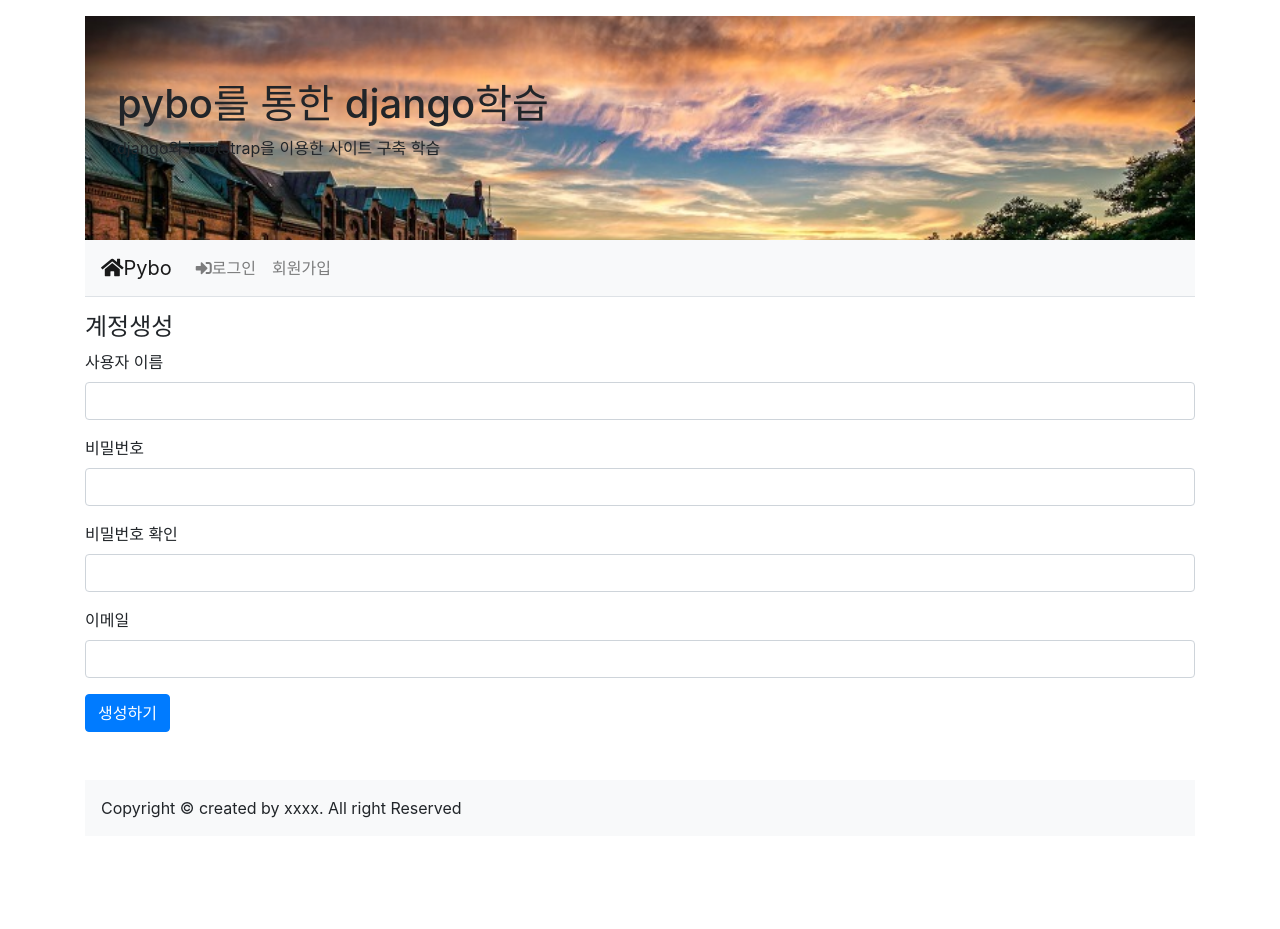
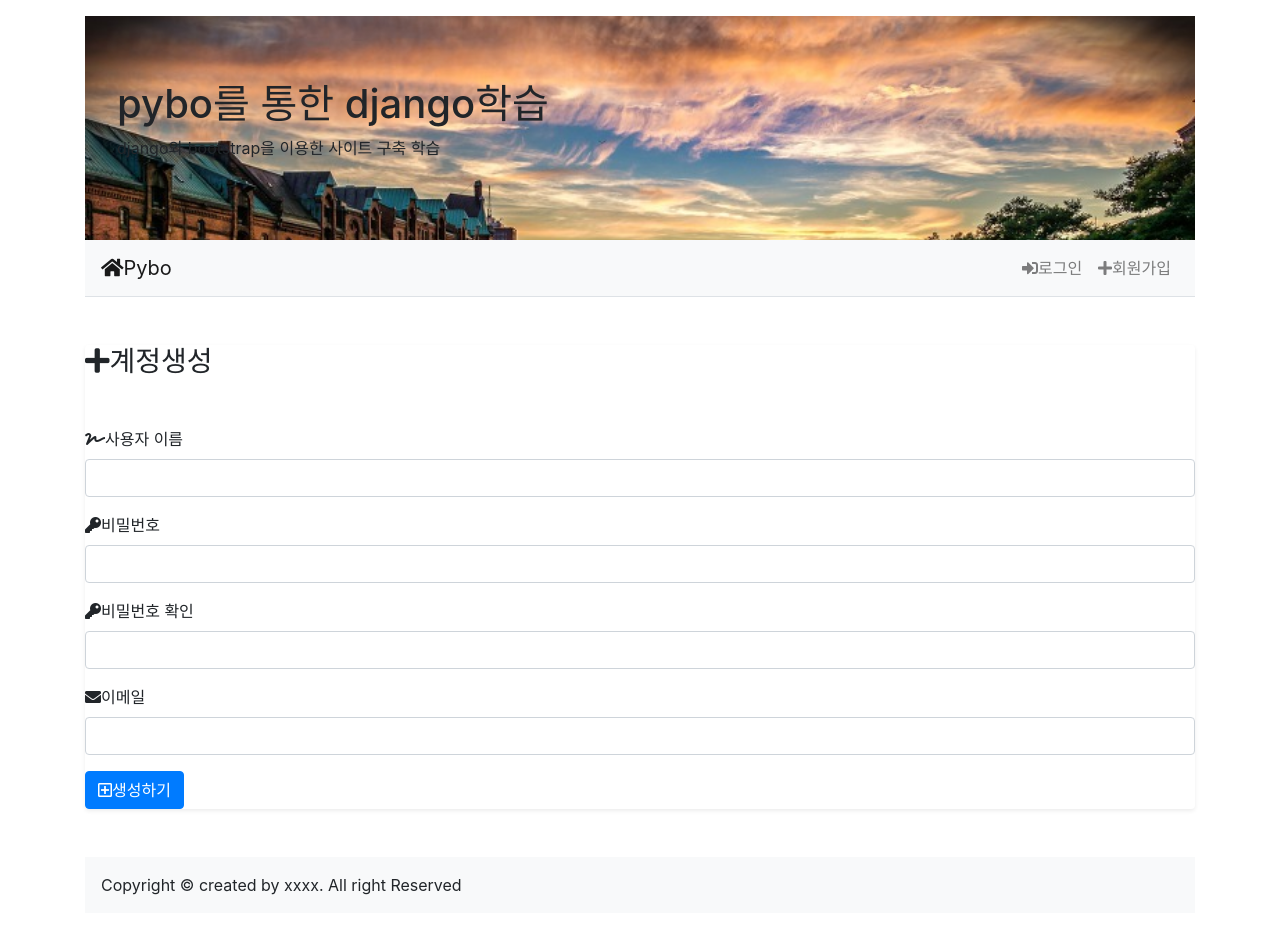
Before and after one commit to wjsehdlf77/pybo_practice, a Django app: page /common/signup/ in a window 1280 px wide. Before the commit the page ends 818 px from the top, so only its background shows below. Run offline with Django 4.2, Linux system fonts and the light colour scheme; some libraries are stand-ins or nearby versions.

Commit message:
다듬기

```diff
--- a/static/style.css
+++ b/static/style.css
@@ -7,7 +7,7 @@
 }
 
 
-.login-form {
+.login-form, .sin-up-form {
   max-width: 400px;
   margin :0 auto;
   padding: 40px 20px;
--- a/templates/common/login.html
+++ b/templates/common/login.html
@@ -8,17 +8,17 @@
     {% csrf_token %}
     {% include 'error/form_error.html' %}
     <div class = 'form-group'>
-        <label for = 'username'>사용자ID</label>
+        <label for = 'username'><i class="far fa-user"></i>사용자ID</label>
         <input type = 'text' class = 'form-control' name = 'username' placeholder="사용자의 ID를 입력하세요"
         id = 'username' value = "{{ form.username.value|default_if_none:''}}">
     </div>
     <div class = 'form-group'>
-        <label for = 'password'>비밀번호</label>
+        <label for = 'password'><i class="fas fa-key"></i>비밀번호</label>
         <input type = 'password' class = 'form-control' name = 'password' placeholder="비밀번호를 입력하세요"
         id = 'password' value = "{{ form.password.value|default_if_none:''}}">
     </div>
     <button type = 'submit' class = 'btn btn-primary'>로그인</button>
-    <a href = "{% url 'common:signup' %}" class = 'btn btn-primary'>회원가입</a>
+    <a href = "{% url 'common:signup' %}" class = 'btn btn-primary'><i class="fas fa-plus"></i>회원가입</a>
 </div>
 </form>
 
--- a/templates/common/signup.html
+++ b/templates/common/signup.html
@@ -1,30 +1,32 @@
 {% extends "base.html" %}
 
 {% block content %}
-<h4>계정생성</h4>
+<div class = 'sign-up-form my-5 boerder rounded shadow-sm'>
+    <h3 class = 'mb-5'><i class="fas fa-plus"></i>계정생성</h3>
+
 <form method="post" class="post-form">
 {% csrf_token %}
 {% include "error/form_error.html" %}
 <div class="form-group">
-<label for="username">사용자 이름</label>
+<label for="username"><i class="fas fa-signature"></i>사용자 이름</label>
 <input type="text" class="form-control" name="username"
 id="username" value="{{ form.username.value|default_if_none:'' }}">
 </div>
 <div class="form-group">
-    <label for="password1">비밀번호</label>
+    <label for="password1"><i class="fas fa-key"></i>비밀번호</label>
     <input type="password" class="form-control" name="password1"
     id="password1" value="{{ form.password1.value|default_if_none:'' }}">
     </div>
     <div class="form-group">
-    <label for="password2">비밀번호 확인</label>
+    <label for="password2"><i class="fas fa-key"></i>비밀번호 확인</label>
     <input type="password" class="form-control" name="password2"
     id="password2" value="{{ form.password2.value|default_if_none:'' }}">
     </div>
     <div class="form-group">
-    <label for="email">이메일</label>
+    <label for="email"><i class="fas fa-envelope"></i>이메일</label>
     <input type="text" class="form-control" name="email" id="email"
     value="{{ form.email.value|default_if_none:'' }}">
     </div>
-    <button type="submit" class="btn btn-primary">생성하기</button>
+    <button type="submit" class="btn btn-primary"><i class="far fa-plus-square"></i>생성하기</button>
     </form>
 {% endblock %}
--- a/templates/navbar.html
+++ b/templates/navbar.html
@@ -15,20 +15,24 @@
   >
     <span class="navbar-toggler-icon"></span>
   </button>
-  <div class="collapse navbar-collapse flex-grow-0" id="navbarNav">
-    <ul class="navbar-nav">
-      <li class="nav-item">
+  <div class="collapse navbar-collapse" id="navbarNav">
+    <ul class="navbar-nav ml-auto">
+
         {% if user.is_authenticated %}
-        <a class = 'nav-link' href = "{% url 'common:logout' %}">
-        <img src = "{{baseUrl}}image/{{ user.username }}.png" class = 'avata-sm rounded-circle'/>
-        {{ user.username }}<i class="fas fa-sign-in-alt"></i>(로그아웃)</a>
+        <li class="nav-item">
+          <a class = 'nav-link' href = "{% url 'common:logout' %}">
+            <img src = "{{baseUrl}}image/{{ user.username }}.png" class = 'avata-sm rounded-circle'/>
+          {{ user.username }}<i class="fas fa-sign-in-alt"></i>(로그아웃)
+          </a>
+        </li>
         {% else %}
-        <a class="nav-link" href="{% url 'common:login' %}"><i class="fas fa-sign-in-alt"></i>로그인</a>
-        {% endif %}
+        <li class="nav-item">
+          <a class="nav-link" href="{% url 'common:login' %}"><i class="fas fa-sign-in-alt"></i>로그인</a>
+        </li>
+        <li class = 'navbar-item'>
+        <a class = 'nav-link' href = "{% url 'common:signup' %}" class = 'btn btn-primary'><i class="fas fa-plus"></i>회원가입</a>
       </li>
-      <li class = 'navbar-item'>
-        <a class = 'nav-link' href = "{% url 'common:signup' %}" class = 'btn btn-primary'>회원가입</a>
-      </li>
+      {% endif %}
     </ul>
   </div>
 </nav>
--- a/templates/pagination.html
+++ b/templates/pagination.html
@@ -14,7 +14,7 @@
     {% endif %}
     <!-- 페이지리스트 -->
     {% for page_number in page_obj.paginator.page_range %}
-        {% if page_number >= page_obj.number|add:-5 and page_number <= page_obj.number|add:5 %}
+        {% if page_number >= page_obj.number|add:-5 and page_number <= page_obj.number|add:3 %}
 
             {% if page_number == page_obj.number %}
                 <li class="page-item active" aria-current="page">
--- a/templates/pybo/question_detail.html
+++ b/templates/pybo/question_detail.html
@@ -34,7 +34,7 @@
             <textarea name="content" id="content" class="form-control"
             rows="10"></textarea>
         </div>
-        <button type="submit" class='btn btn-primary'><i class='fas fa-list'></i>답변등록</button>
+        <button type="submit" class='btn btn-primary'><i class="far fa-plus-square"></i>답변등록</button>
         <a href = "{% url 'pybo:index' %}" class='btn btn-primary'><i class="fas fa-list"></i> 목록 보기</a>
     </form>
 {% endblock %}
--- a/templates/pybo/question_form.html
+++ b/templates/pybo/question_form.html
@@ -18,7 +18,7 @@
         rows = '10'>{{form.content.value|default_if_none:''}}</textarea>
 
     </div>
-    <button type = 'submit' class = 'btn btn-primary'>저장하기</button>
+    <button type = 'submit' class = 'btn btn-primary'><i class="far fa-save"></i>저장하기</button>
 </form>
 
 {% endblock %}
--- a/templates/pybo/question_list.html
+++ b/templates/pybo/question_list.html
@@ -25,7 +25,7 @@
           {{question.answer_set.count}}</span>
         {% endif %}
       </td>
-      <td>{{question.create_date}}</td>
+      <td>{{question.create_date | date:'Y-m-d'}}</td>
     </tr>
     {% endfor %}
     {% else %}
@@ -42,7 +42,7 @@
 <div class="clearfix">
   <div class="float-left">
     <a href="{% url 'pybo:question_create' %}" class="btn btn-primary"
-      ><i class="fas da-edit"></i> 질문 등록하기</a
+      ><i class="fas da-edit"></i> <i class="far fa-plus-square"></i>질문 등록하기</a
     >
   </div>
   <div class="text-right float-right">
```
Also changed, not shown: static/image/wjsehdlf77.png (added).
